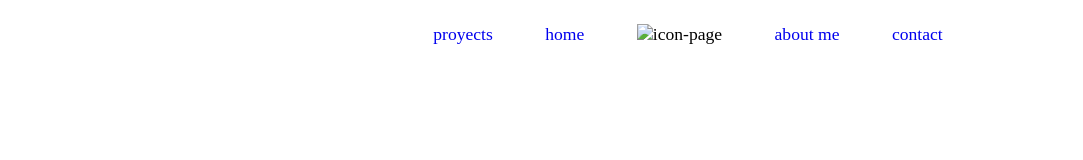
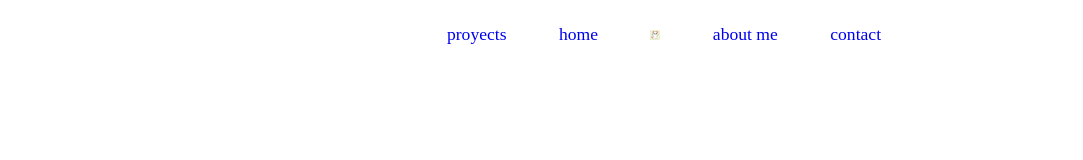
Before and after one commit to jaigp/Portfolio, a plain HTML site: page index.html in a window 1280 px wide. Shown: the top 160 px of the page, without its empty margins (0-1083 px from the left). Drawn offline with Linux system fonts and the light colour scheme.

Commit message:
Added an image for the nav and fixed the position of the nav

```diff
--- a/index.html
+++ b/index.html
@@ -13,7 +13,7 @@
                 <ul>
                     <li><a href="#">proyects</a></li>
                     <li><a href="#">home</a></li>
-                    <li><img src="" alt="icon-page" class="icon" /></li>
+                    <li><img src="./src/img/anime-cartoon-characters-cute-cats-600nw-2418102205.webp" alt="icon-page" class="icon" height="10px"/></li>
                     <li><a href="#">about me</a></li>
                     <li><a href="#">contact</a></li>
                 </ul>
--- a/style.css
+++ b/style.css
@@ -7,10 +7,10 @@ body{
 }
 header{
     background-color: #00000000;
-    padding: 1.5rem;
 }
 nav{
     position:fixed;
+    padding-block: 1.5rem;
     width: 100%;
     text-align: center;
 }
```
